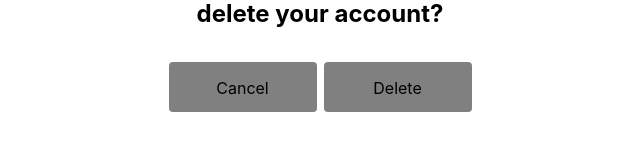
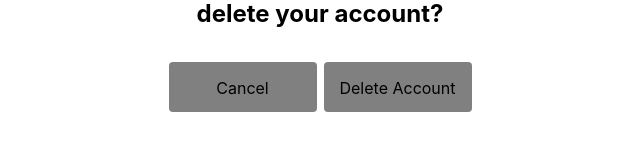
Before and after one commit to Glow-Carrots-App/glow-web, a Next.js app: page /settings/delete-account in a window 1280 px wide. Shown: the part 410-560 px from the top of the page, without its empty margins (320-960 px from the left). Built offline with nearby package versions, Linux system fonts and the light colour scheme; no server answers.

Commit message:
delete account routing logic

```diff
--- a/components/DeleteAccount/index.js
+++ b/components/DeleteAccount/index.js
@@ -1,15 +1,34 @@
+import { deleteUser } from "firebase/auth";
+import { useRouter } from "next/router";
+
 import Heading2 from "../Heading2";
 import SmallLinkedButton from "../SmallLinkedButton";
+import { auth } from "../../firebase";
 
 import styles from "./styles.module.css";
 
 const DeleteAccount = () => {
+  const router = useRouter();
+  console.log(auth);
+  const handleDelete = (e) => {
+    deleteUser(auth)
+      .then(() => {
+        console.log("DELETE SUCCESS");
+        router.push("/sign-in");
+      })
+      .catch((error) => {
+        e.preventDefault();
+        console.log("DELETE FAILED", error.message);
+      });
+  };
   return (
     <div className={styles.container}>
       <Heading2>Are you sure you want to delete your account?</Heading2>
       <div className={styles.buttonContainer}>
         <SmallLinkedButton href="/settings">Cancel</SmallLinkedButton>
-        <SmallLinkedButton href="/sign-in">Delete</SmallLinkedButton>
+        <a className={styles.smallButton} onClick={(e) => handleDelete(e)}>
+          Delete Account
+        </a>
       </div>
     </div>
   );
--- a/components/DeleteAccount/styles.module.css
+++ b/components/DeleteAccount/styles.module.css
@@ -16,3 +16,15 @@
   border-radius: 4px;
   background-color: grey;
 }
+
+.smallButton {
+  line-height: 50px;
+  display: inline-block;
+  text-align: center;
+  padding: 1px 6px;
+  background-color: grey;
+  height: 50px;
+  width: 148px;
+  border-radius: 4px;
+  border: none;
+}
--- a/components/SmallLinkedButton/index.js
+++ b/components/SmallLinkedButton/index.js
@@ -3,16 +3,18 @@ import PropTypes from "prop-types";
 
 import styles from "./styles.module.css";
 
-const SmallLinkedButton = ({ children, href }) => {
+const SmallLinkedButton = ({ children, href, onClick = () => {} }) => {
   return (
     <Link href={href}>
-      <a className={styles.smallButton}>{children}</a>
+      <a className={styles.smallButton} onClick={onClick}>
+        {children}
+      </a>
     </Link>
   );
 };
 
 SmallLinkedButton.propTypes = {
-  href: PropTypes.string.isRequired,
+  href: PropTypes.string,
 };
 
 export default SmallLinkedButton;
```
Also changed, not shown: components/CreateAccountForm/index.js (+1 -6 lines).
